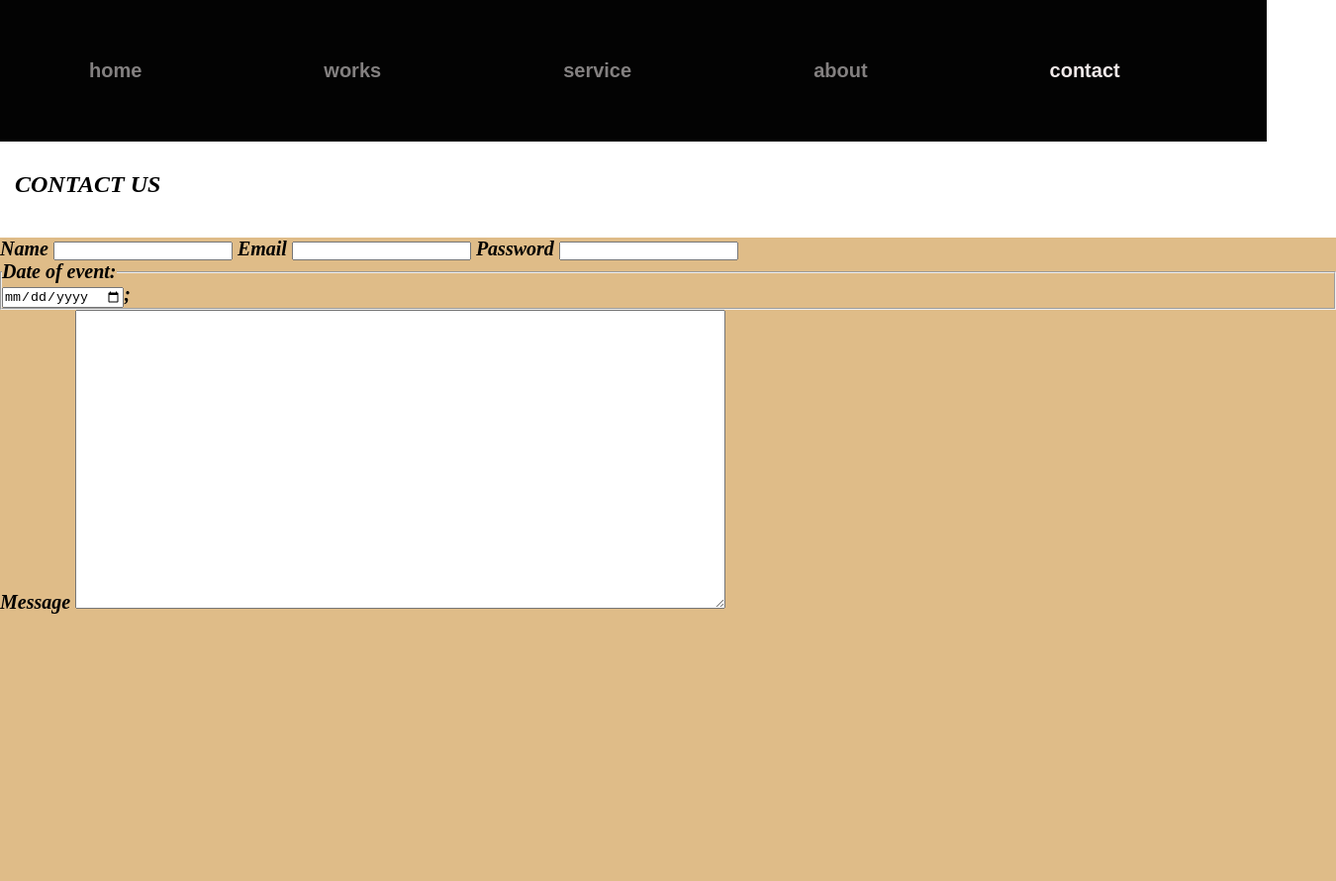
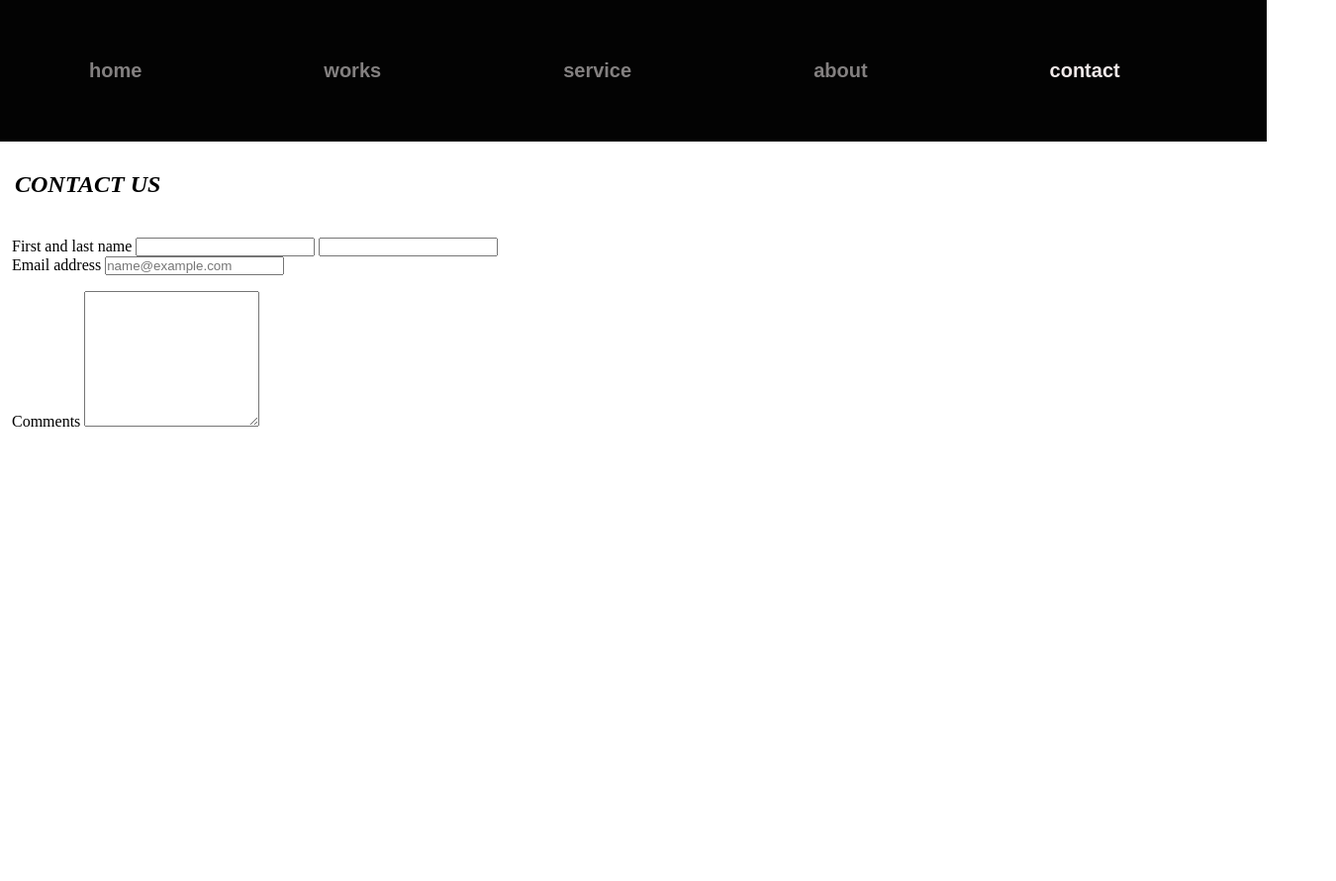
Before and after one commit to richardrebolledonas/CODERHOUSE1, a plain HTML site: page page/contact.html in a window 1280 px wide. Shown: the whole page at 99% size, 1350 px wide, since content can reach past the window. After the commit the page ends 800 px from the top, so only its background shows below. Drawn offline with Linux system fonts and the light colour scheme.

Commit message:
intento de agregar bootstrap 1

```diff
--- a/css/estilos.css
+++ b/css/estilos.css
@@ -44,5 +44,5 @@ font-size: 20px;
 .foto {overflow: hidden;
 }
 .fotoabajo1{margin-top: 50px;
-  margin-left: 200px;
+  margin-left:200px;
 }
--- a/page/contact.html
+++ b/page/contact.html
@@ -5,6 +5,10 @@
     <meta http-equiv="X-UA-Compatible" content="IE=edge">
     <meta name="viewport" content="width=device-width, initial-scale=1.0">
     <title>Contact Photographer</title>
+
+     <!--css bootstrap-->
+     <link rel="stylesheet" href="../css/bootstrap-grid.min.css">
+
     <link rel="stylesheet" href="../css/estilos.css">
 
      <!--favicon-->
@@ -29,9 +33,24 @@
 
 <h2>CONTACT US</h2>
 
-<main>
+<main class="container-fluid">
+    <div class="col-sm-12 col-md-6">
+        <div class="input-group">
+        <span class="input-group-text">First and last name</span>
+        <input type="text" aria-label="First name" class="form-control">
+        <input type="text" aria-label="Last name" class="form-control">
+      </div>
 
-    <section><article class="tamanio">
+    <div class="mb-3">
+        <label for="exampleFormControlInput1" class="form-label">Email address</label>
+        <input type="email" class="form-control" id="exampleFormControlInput1" placeholder="name@example.com">
+      </div>
+      <div class="mb-3">
+        <label for="exampleFormControlTextarea1" class="form-label">Comments</label>
+        <textarea class="form-control" id="exampleFormControlTextarea1" rows="9"></textarea>
+      </div>
+    </div>
+   <!-- <section><article class="tamanio">
 
 
     <form action="">
@@ -47,7 +66,7 @@
 
     <fieldset>    <!--Calendario-->
 
-        <legend>Date of event:</legend>
+        <!--<legend>Date of event:</legend>
         <p>
             <label>
                 <input type="date" name="date" id="date">;</label>
@@ -65,10 +84,12 @@
 
 
  </form>
-</article>  </section>
+</article>
+ </section>-->
 
 </main>
 
-
+<!--script js bootstrap-->
+<script src="../js/bootstrap.min.js"></script>
 </body>
 </html>
```
Also changed, not shown: index.html (+6 -13 lines), logo/Ingenious idea (2).png (deleted), logo/logo10.png (renamed from logo/Ingenious idea (1).png).
